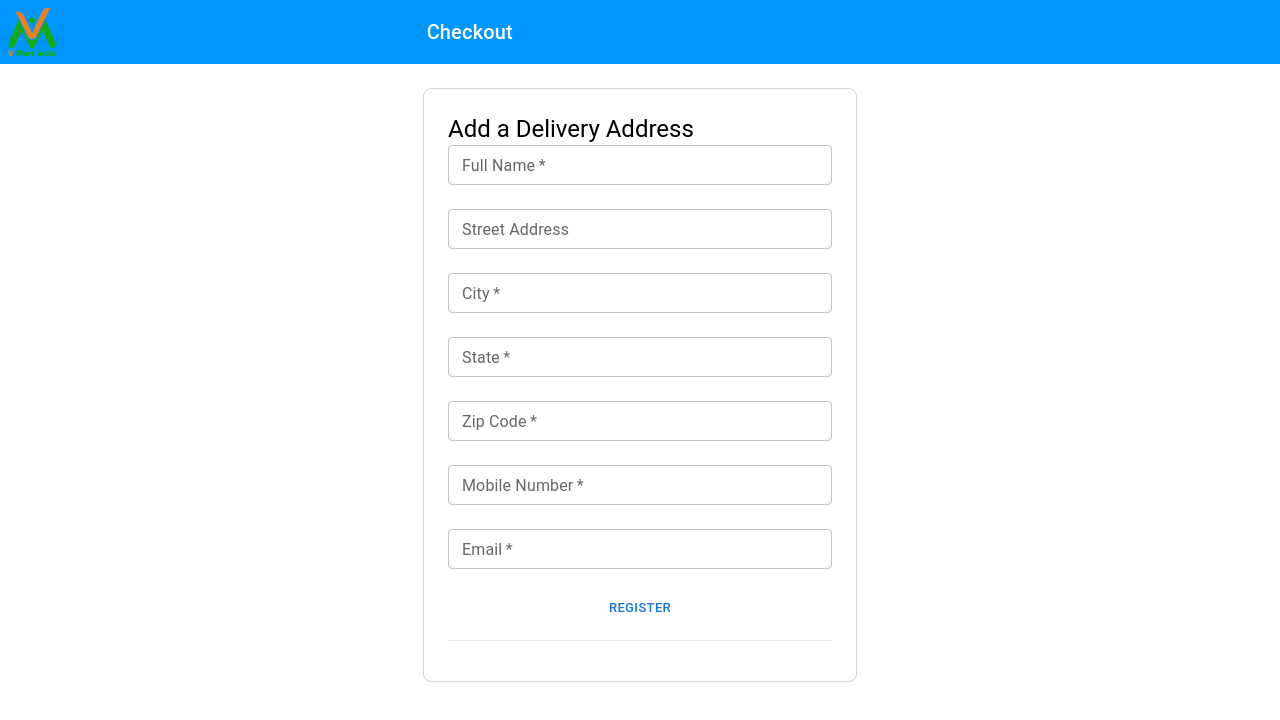
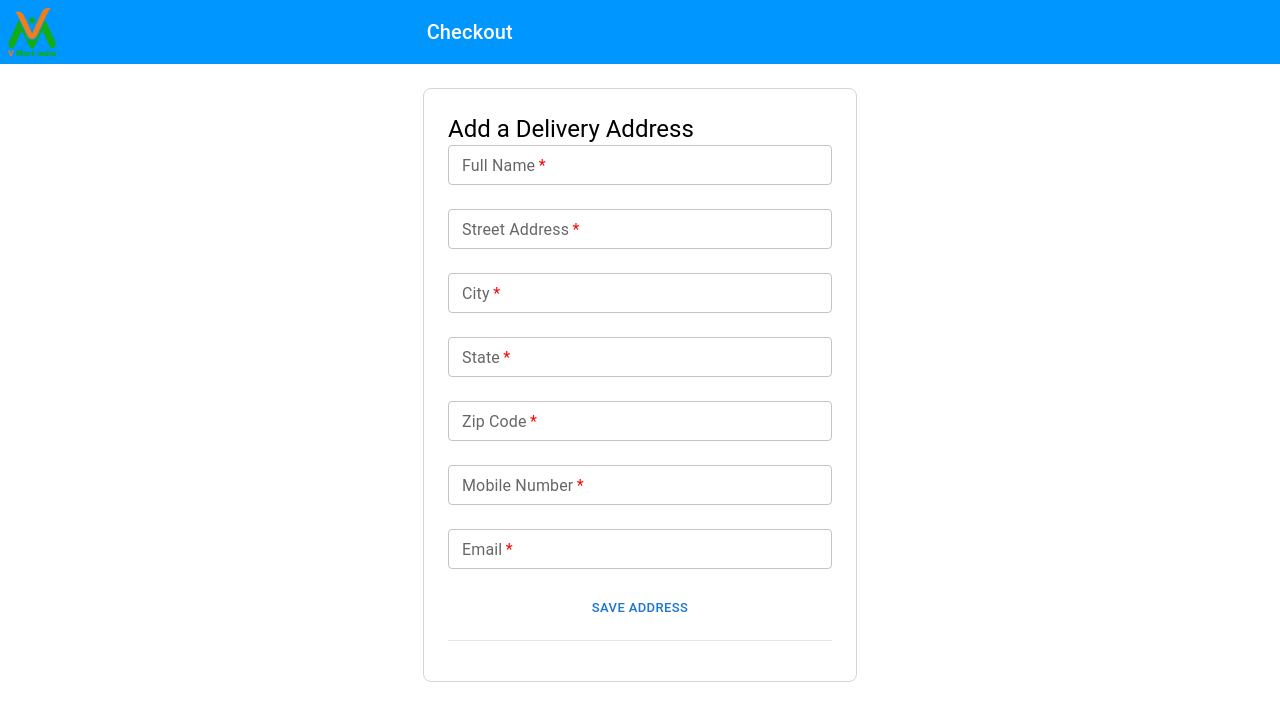
Before and after one commit to Vijay-Mewada/vin_marts, a Next.js app: page /AddressDetails in a window 1280 px wide. Shown: the top 720 px of the page. Built offline with nearby package versions, Linux system fonts and the light colour scheme.

Commit message:
required field color changes

```diff
--- a/pages/AddressDetails.js
+++ b/pages/AddressDetails.js
@@ -1,8 +1,24 @@
-import { Button, Grid, TextField, Typography } from '@mui/material'
-import React from 'react'
+/* eslint-disable @next/next/no-img-element */
+import { Button, Grid, TextField, Typography } from '@mui/material';
+import React from 'react';
+import { createTheme, ThemeProvider } from '@mui/material/styles';
 
 const AddressDetails = () => {
+
+  const theme = createTheme({
+
+    components: {
+      MuiFormLabel: {
+        styleOverrides: {
+          asterisk: {color:"red"},
+        },
+      },
+    },
+
+  })
+
   return (
+    <ThemeProvider theme={theme}>
     <div>
         <Grid container className='bg-blue-975'>
             <Grid lg={4} xl={4}>
@@ -22,6 +38,7 @@ const AddressDetails = () => {
         <div className='flex'>
 
 <div className='m-auto my-6 border-gray-300 border rounded-lg p-6'>
+
     <Typography variant='h5' className='my-4'>Add a Delivery Address</Typography>
 <TextField required
   id="outlined-required"
@@ -30,7 +47,8 @@ const AddressDetails = () => {
   type="text"
   size='small'
   /><br/><br/>
-  <TextField
+  <TextField required
+  id="outlined-required"
   className='w-96'
   label="Street Address"
   type="text"
@@ -71,15 +89,16 @@ const AddressDetails = () => {
   size='small'
   /><br/><br/>
 
-  <Button size='small' className='bg-blue-975 text-white m-auto hover:bg-blue-950 p-3 px-16 font-bold w-full'>Register</Button>
+  <Button size='small' className='bg-blue-975 text-white m-auto hover:bg-blue-950 p-3 px-16 font-bold w-full'>Save Address</Button>
 
 
-<hr className='w-full bg-blue-975 my-4 '/>
+<hr className='w-full my-4'/>
 {/* <Typography variant='body'>Already have an account ? <Link href="/Login" passHref><span className="text-blue-975 cursor-pointer ">Login</span></Link> </Typography> */}
 </div>
 </div>
 
     </div>
+    </ThemeProvider>
   )
 }
 
--- a/pages/Cart.js
+++ b/pages/Cart.js
@@ -1,3 +1,4 @@
+/* eslint-disable @next/next/no-img-element */
 import { Delete, Favorite } from '@mui/icons-material';
 import { Grid, Typography, FormControl, Select, MenuItem, InputLabel, TextField, Button, Paper, Input } from '@mui/material'
 import React, { useState } from 'react'
--- a/pages/Login.js
+++ b/pages/Login.js
@@ -1,9 +1,25 @@
 import { Button, TextField, Typography } from '@mui/material'
 import React from 'react'
 import Link from 'next/link'
+import { createTheme, ThemeProvider } from '@mui/material/styles';
 
 const Login = () => {
+
+  const theme = createTheme({
+
+    components: {
+      MuiFormLabel: {
+        styleOverrides: {
+          asterisk: {color:"red"},
+        },
+      },
+    },
+
+  })
+
+
   return (
+    <ThemeProvider theme={theme}>
     <div className='flex'>
 
         <div className='m-auto my-6 border-gray-300 border rounded-lg p-6'>
@@ -26,9 +42,10 @@ const Login = () => {
 
 
         <hr className='w-full bg-blue-975 my-4 '/>
-        <Typography variant='body'>Create an account ? <Link href="/Register"><span className="text-blue-975 cursor-pointer ">Register</span></Link> </Typography>
+        <Typography variant='body'>Create an account ? <Link href="/Register" passHref><span className="text-blue-975 cursor-pointer ">Register</span></Link> </Typography>
         </div>
     </div>
+    </ThemeProvider>
   )
 }
 
--- a/pages/ProductDetail.js
+++ b/pages/ProductDetail.js
@@ -1,3 +1,6 @@
+/* eslint-disable react-hooks/exhaustive-deps */
+/* eslint-disable @next/next/no-img-element */
+/* eslint-disable jsx-a11y/alt-text */
 import { Button, Grid, Typography } from '@mui/material';
 import React, { useEffect, useState } from 'react'
 import axios from 'axios';
@@ -42,7 +45,7 @@ const props = { height: 300,offset :{ horizontal: 1}, zoomWidth: 500,zoomLensSty
        <Grid container>
        <Grid lg={4} xl={4}>
          {item.products[0].productallimages.map((product,i)=>{
-          return<div><img src={product.productimage} onMouseOver={e =>  (setProductImg(e.currentTarget.src))} className='h-24 m-1 border-2 border-black hover:border-blue-975 hover:border-4'/></div>
+          return<div key={i}><img src={product.productimage} onMouseOver={e =>  (setProductImg(e.currentTarget.src))} className='h-24 m-1 border-2 border-black hover:border-blue-975 hover:border-4'/></div>
           })}
           {/* <img src={props.img} className='h-24 m-1 border-2 border-black hover:border-blue-975 hover:border-4'/>
           <img src="/images/strach.png" className='h-24 m-1 border-2 border-black hover:border-blue-975 hover:border-4'/>
@@ -90,8 +93,8 @@ const props = { height: 300,offset :{ horizontal: 1}, zoomWidth: 500,zoomLensSty
                     </Typography>
 
                     <ul>
-                    {item.products[0].Abouttheproduct.map((productmainpoint)=>{
-                      return<li className='text-xl font-semibold'>{productmainpoint.productpoint}</li>
+                    {item.products[0].Abouttheproduct.map((productmainpoint,i)=>{
+                      return<li className='text-xl font-semibold' key={i}>{productmainpoint.productpoint}</li>
                     })}
                     </ul>
 
@@ -105,11 +108,8 @@ const props = { height: 300,offset :{ horizontal: 1}, zoomWidth: 500,zoomLensSty
           {router.locales.map((locale) => (
 
             <li key={locale}>
-              <Link href={`${router.asPath}#hindi`} locale={locale}  >
-
-                <a className='bg-blue-975 text-white font-semibold p-4 rounded-lg' href='/#hindi'>{locale}</a>
-
-
+              <Link href={`${router.asPath}#hindi`} locale={locale} passHref>
+               <p className='bg-blue-975 text-white font-semibold p-4 rounded-lg mx-4 hover:cursor-pointer'>{locale}</p>
               </Link>&emsp;
             </li>
 
--- a/pages/Register.js
+++ b/pages/Register.js
@@ -1,9 +1,25 @@
-import { Button, Input, TextField, Typography } from '@mui/material'
-import React from 'react'
-import Link from 'next/link'
+import { Button, Input, TextField, Typography } from '@mui/material';
+import React from 'react';
+import Link from 'next/link';
+import { createTheme, ThemeProvider } from '@mui/material/styles';
 
 const Register = () => {
+
+  const theme = createTheme({
+
+    components: {
+      MuiFormLabel: {
+        styleOverrides: {
+          asterisk: { color: "red" },
+        },
+      },
+    },
+
+  })
+
+
   return (
+    <ThemeProvider theme={theme}>
       <div className='flex'>
 
         <div className='m-auto my-6 border-gray-300 border rounded-lg p-6'>
@@ -14,20 +30,20 @@ const Register = () => {
             label="Name"
             type="text"
             size='small'
-          /><br/><br/>
+          /><br /><br />
           <TextField required
             id="outlined-required"
             className='w-96'
             label="Mobile Number"
             size='small'
-          /><br/><br/>
+          /><br /><br />
           <TextField required
             id="outlined-required"
             className='w-96'
             label="Email"
             type="email"
             size='small'
-          /><br/><br/>
+          /><br /><br />
           <TextField required
             id="outlined-required"
             className='w-96'
@@ -35,14 +51,15 @@ const Register = () => {
             label="Password"
             size='small'
             helperText="Password mast have atleast 8 characters."
-          /><br/><br/>
+          /><br /><br />
           <Button size='small' className='bg-blue-975 text-white m-auto hover:bg-blue-950 p-3 px-16 font-bold w-full'>Register</Button>
 
 
-        <hr className='w-full bg-blue-975 my-4 '/>
+          <hr className='w-full bg-blue-975 my-4 ' />
           <Typography variant='body'>Already have an account ? <Link href="/Login" passHref><span className="text-blue-975 cursor-pointer ">Login</span></Link> </Typography>
         </div>
       </div>
+    </ThemeProvider>
   )
 }
 
```
Lines whose indentation alone changed are shown as unchanged.
